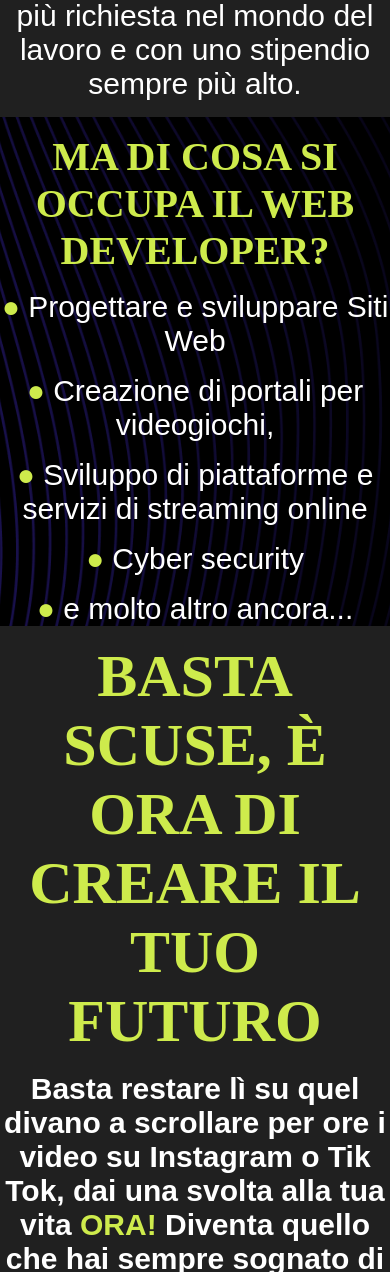
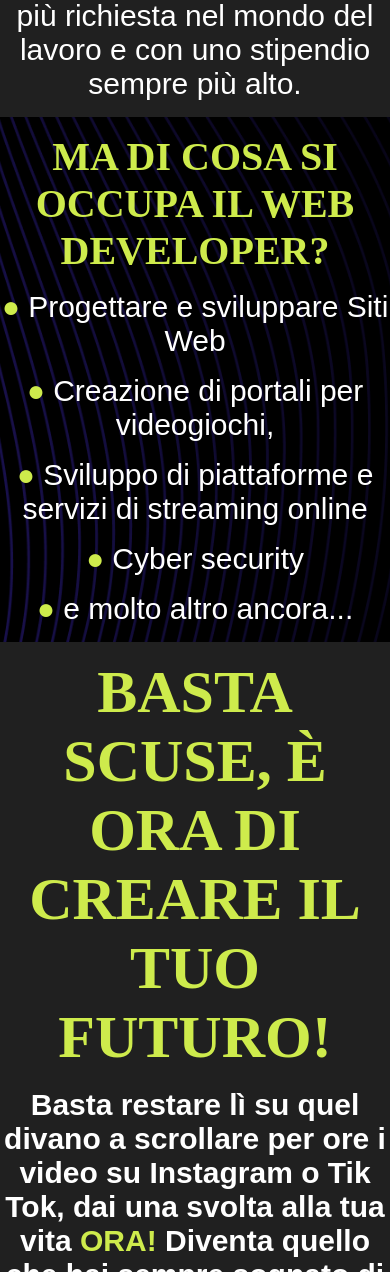
Before and after one commit to Antox003/dev-tech-academy, a plain HTML site: page home.html in a window 390 px wide. Shown: the part 1367-2639 px from the top of the page. Drawn offline with Linux system fonts and the light colour scheme.

Commit message:
fix mobile version

```diff
--- a/home.html
+++ b/home.html
@@ -89,7 +89,7 @@
 
 <section id="section4">
     <div class="title">
-        <h1>BASTA SCUSE, È ORA DI CREARE IL TUO FUTURO</h1>
+        <h1>BASTA SCUSE, È ORA DI CREARE IL TUO FUTURO!</h1>
     </div>
     <h4>
         Basta restare lì su quel divano  a scrollare per ore i video su Instagram o Tik Tok, dai una svolta alla tua vita <span class="color">ORA!</span> Diventa quello che hai sempre sognato di essere.
--- a/style.css
+++ b/style.css
@@ -159,6 +159,7 @@ a.current,a:hover{
     background: url('./img/background\ section\ \(reverse\).png') center center/cover no-repeat;
     display: flex;
     justify-content: space-between;
+    padding-bottom: 1rem;
 }
 
 #section3 .dx img{
```
